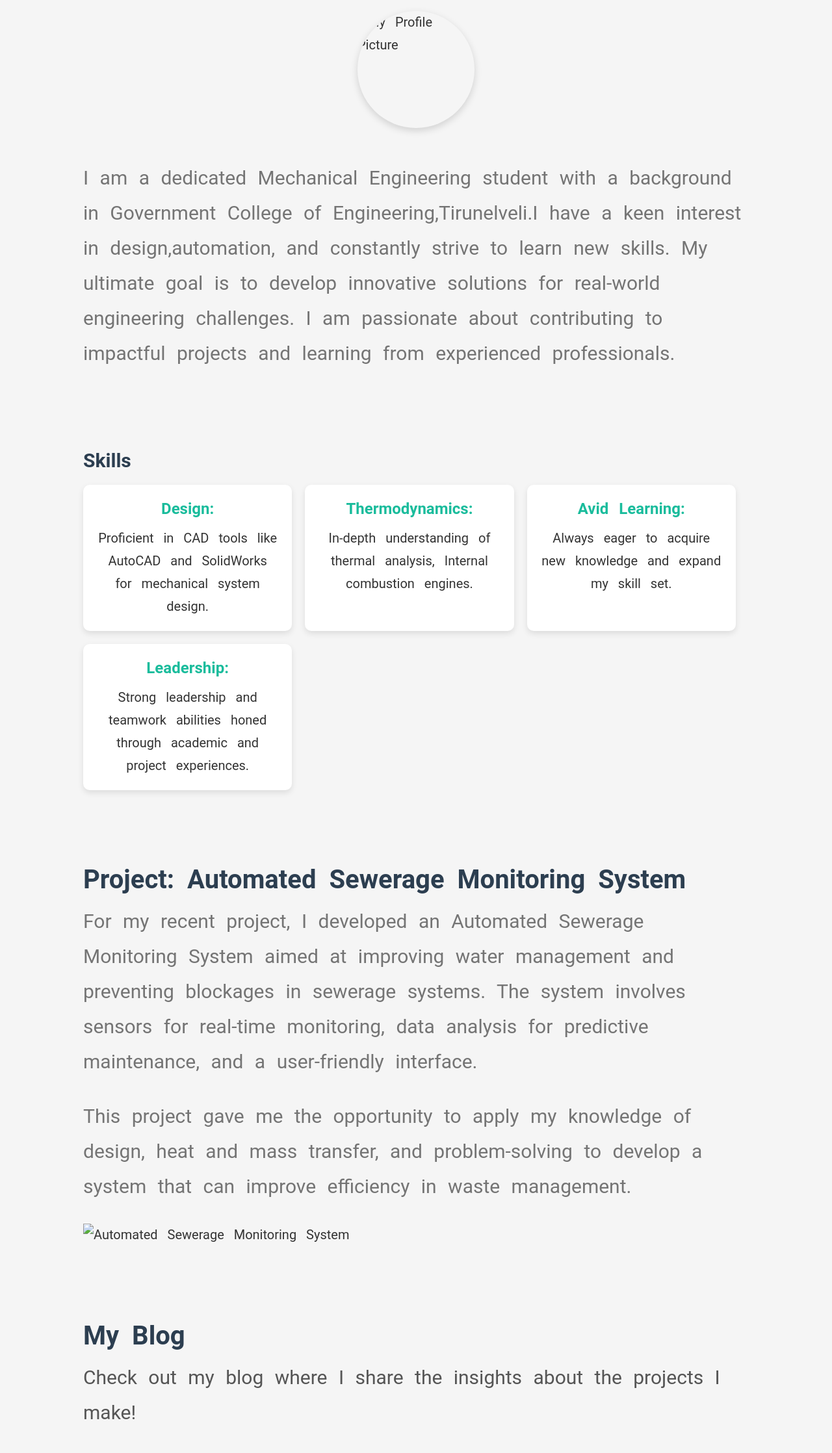
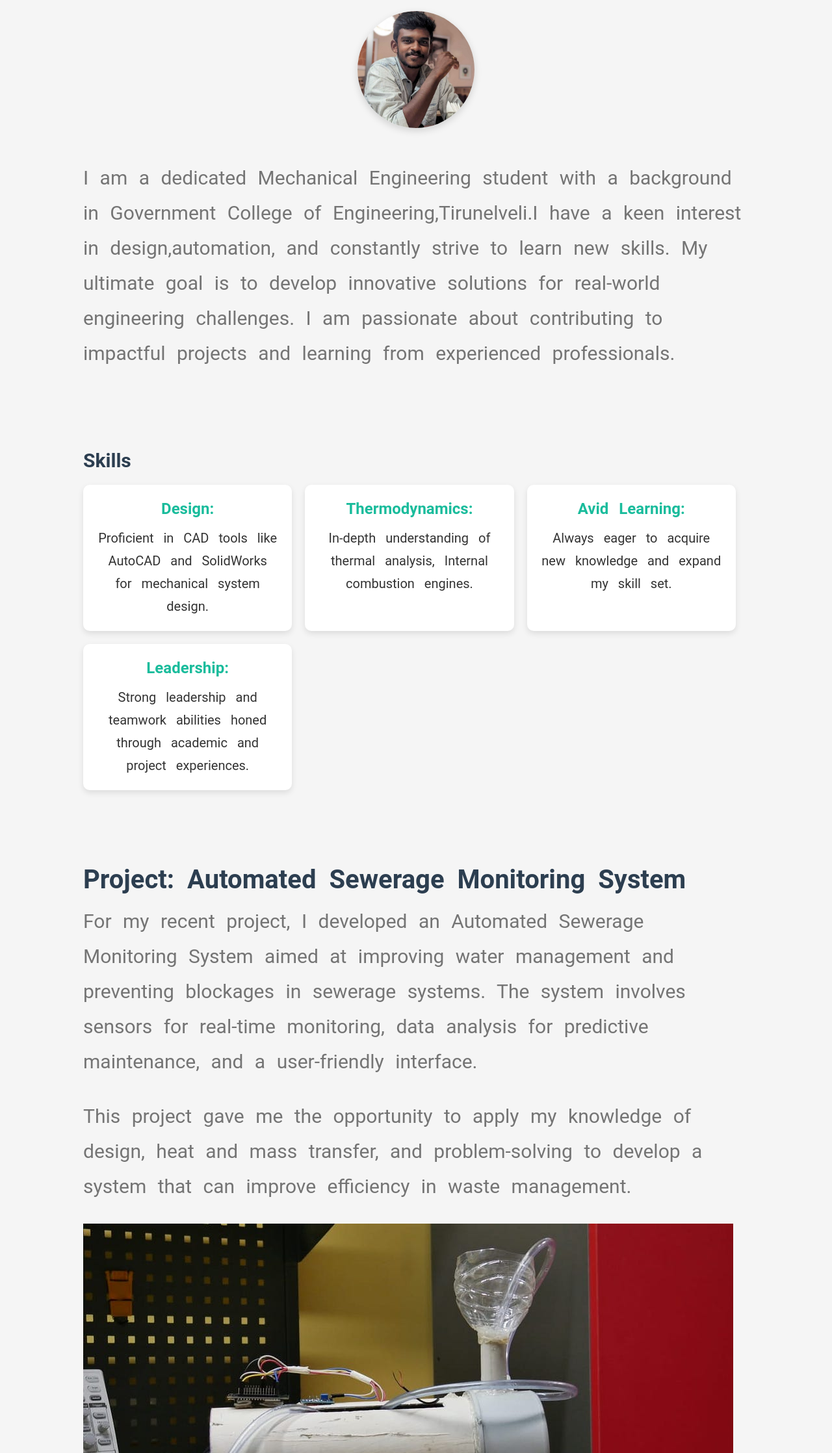
Before and after one commit to Tychi-Web/Portfolio, a plain HTML site: page index.html in a window 1280 px wide. Shown: the part 298-2534 px from the top of the page at 65% size. Drawn offline with Linux system fonts and the light colour scheme.

Commit message:
Update index.html

```diff
--- a/index.html
+++ b/index.html
@@ -19,7 +19,7 @@
         <div class="container">
             <h2>About Me</h2>
             <div class="profile-image">
-                <img src="images/profile.jpg"alt="My Profile Picture" class="profile-img">
+                <img src="profile.jpg"alt="My Profile Picture" class="profile-img">
             </div>
             <p>
                 I am a dedicated Mechanical Engineering student with a background in Government College of Engineering,Tirunelveli.I have a keen interest in design,automation, and constantly strive to learn new skills. My ultimate goal is to develop innovative solutions for real-world engineering challenges. I am passionate about contributing to impactful projects and learning from experienced professionals.
@@ -49,7 +49,7 @@
                 <p>
                     This project gave me the opportunity to apply my knowledge of design, heat and mass transfer, and problem-solving to develop a system that can improve efficiency in waste management.
                 </p>
-                <img src="images/sewerage-monitoring-system.jpg" alt="Automated Sewerage Monitoring System" class="project-img">
+                <img src="sewerage-monitoring-system.jpg" alt="Automated Sewerage Monitoring System" class="project-img">
             </div>
         </div>
     </section>
```
